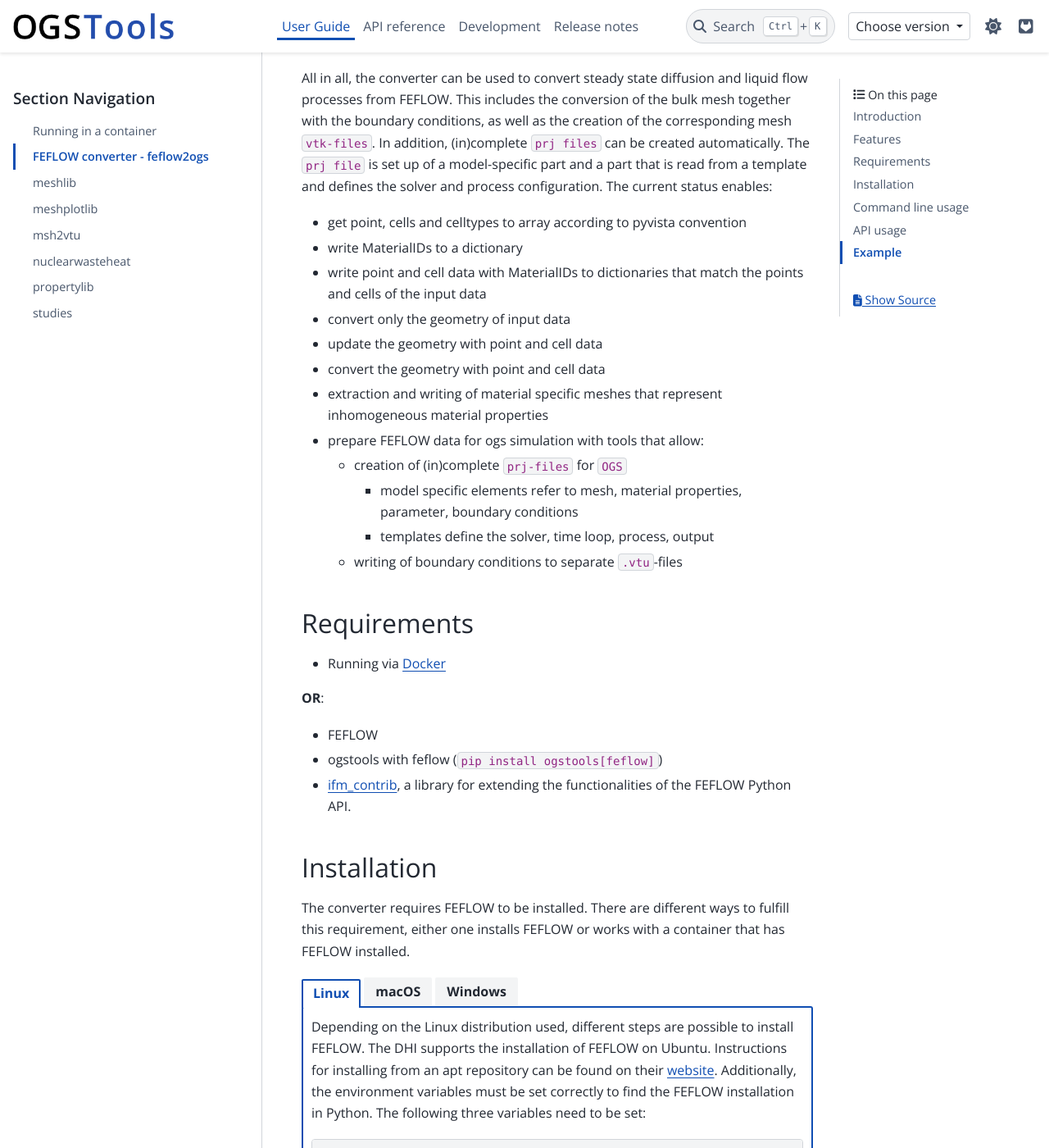
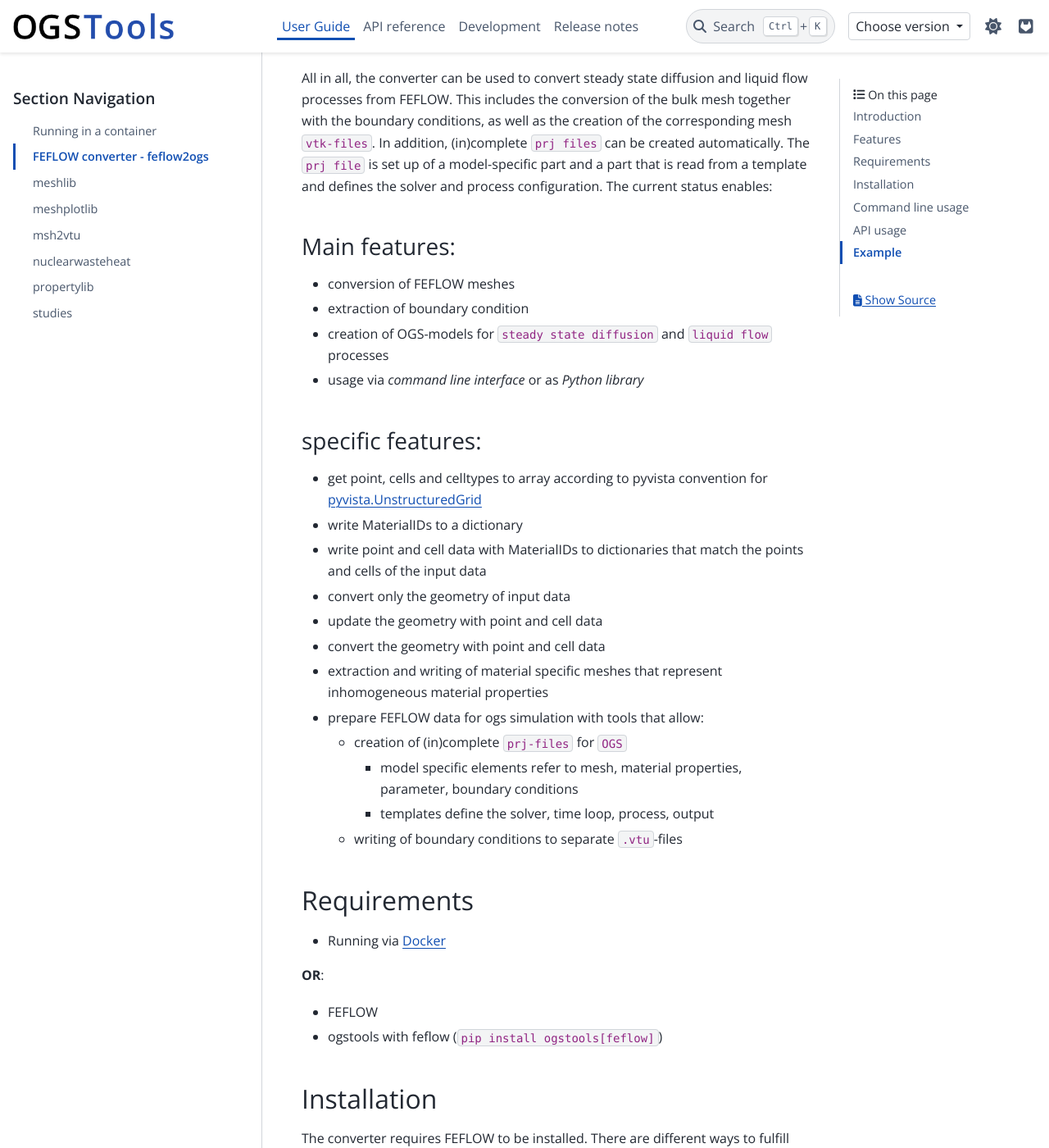
Before and after one commit to ufz/ogstools, a Sphinx documentation site: the page built from docs/user-guide/feflowlib.md, in a window 1280 px wide and 1400 px high, scrolled down 587 px. Shown: the whole window at 82% size. Built offline with Sphinx 7.4.7 and the PyData theme 0.15.4, drawn with Linux system fonts in a browser that asks for light colours; pages that are not in the unit, such as notebooks, are missing from menus; the version number could not be read and is left out; comment, search, counter and statistics services are not loaded.

Commit message:
includes links to user-guide and restructure features

```diff
--- a/docs/user-guide/feflowlib.md
+++ b/docs/user-guide/feflowlib.md
@@ -10,7 +10,7 @@ The converter is used to convert data stored in FEFLOW binary format to VTK form
 This converter was developed in the Python language and interacts with the Python API of FEFLOW.
 It allows the use of `pyvista` especially for the creation of unstructured grids.
 But it can also be used as a library to easily access FEFLOW data in Python.
-With the usage of `ogs6py` it is possible to create a `prj-file` from the converted model to enable simulations with `OGS`.
+With the usage of [`ogs6py`](https://joergbuchwald.github.io/ogs6py-doc/index.html) it is possible to create a `prj-file` from the converted model to enable simulations with `OGS`.
 At the moment only `steady state diffusion` and `liquid flow` processes are supported to set up the `prj-file`.
 
 ## Features
@@ -20,7 +20,16 @@ This includes the conversion of the bulk mesh together with the boundary conditi
 The `prj file` is set up of a model-specific part and a part that is read from a template and defines the solver and process configuration.
 The current status enables:
 
-- get point, cells and celltypes to array according to pyvista convention
+### Main features:
+
+- conversion of FEFLOW meshes
+- extraction of boundary condition
+- creation of OGS-models for `steady state diffusion` and `liquid flow` processes
+- usage via *command line interface* or as *Python library*
+
+### specific features:
+
+- get point, cells and celltypes to array according to pyvista convention for [pyvista.UnstructuredGrid](https://docs.pyvista.org/version/stable/api/core/_autosummary/pyvista.UnstructuredGrid.html)
 - write MaterialIDs to a dictionary
 - write point and cell data with MaterialIDs to dictionaries that match the points and cells of the input data
 - convert only the geometry of input data
@@ -41,7 +50,6 @@ The current status enables:
 
 - FEFLOW
 - ogstools with feflow (`pip install ogstools[feflow]`)
-- [ifm_contrib](https://github.com/red5alex/ifm_contrib), a library for extending the functionalities of the FEFLOW Python API.
 
 ## Installation
 
```
